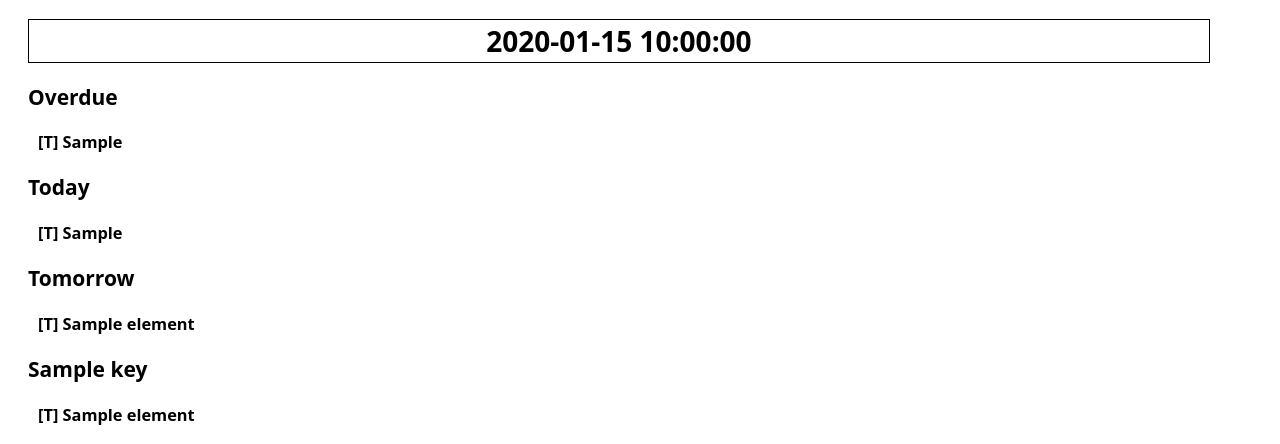
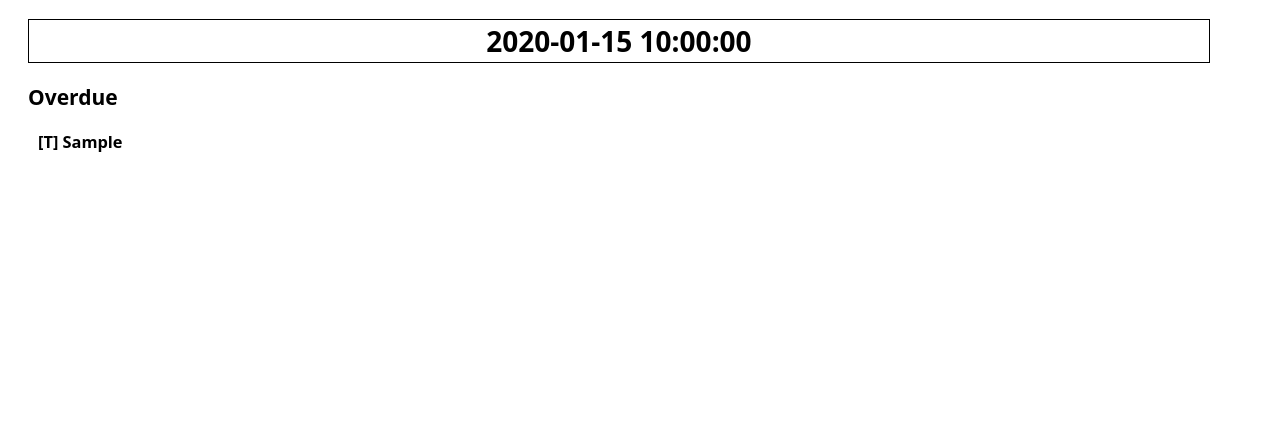
Before and after one commit to alvaroreig/productivity-dashboard, a Flask app: template templates/index.html in a window 1280 px wide. Shown: the top 444 px of the page. Run offline with Flask 2, Linux system fonts and the light colour scheme; the template is opened without the code that fills it: most values are stand-ins (such as "Sample title", 1, 10 or a date in 2020).

Commit message:
testing smaller html

```diff
--- a/templates/index.html
+++ b/templates/index.html
@@ -31,7 +31,7 @@
         </div>
         {% endif %}
 
-        {% if today|length > 0 %}
+        <!-- {% if today|length > 0 %}
         <div class="today">
             <h2>Today</h2>
             {% for today_element in today %}
@@ -61,7 +61,7 @@
 
 
             {% endfor %}
-        {% endif %}
+        {% endif %} -->
 
     </body>
 </html>
```
